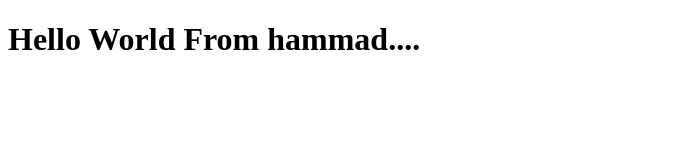
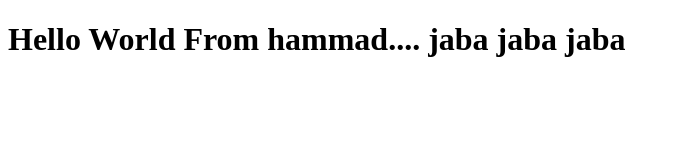
Before and after one commit to Muhammad-Hammad/Bootcamp2020Sample, a plain HTML site: page index.html in a window 1280 px wide. Shown: the whole page, without its empty margins (0-680 px from the left). Drawn offline with Linux system fonts and the light colour scheme.

Commit message:
Update index.html

```diff
--- a/index.html
+++ b/index.html
@@ -6,6 +6,6 @@
     <title>Document</title>
 </head>
 <body>
-    <h1>Hello World From hammad.... </h1>
+    <h1>Hello World From hammad.... jaba jaba jaba </h1>
 </body>
 </html>
```
